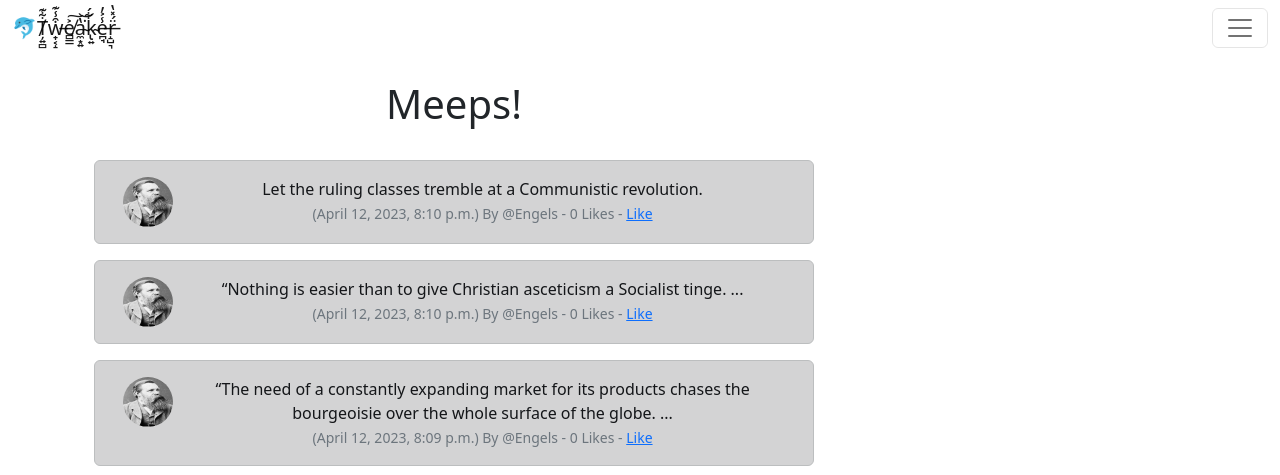
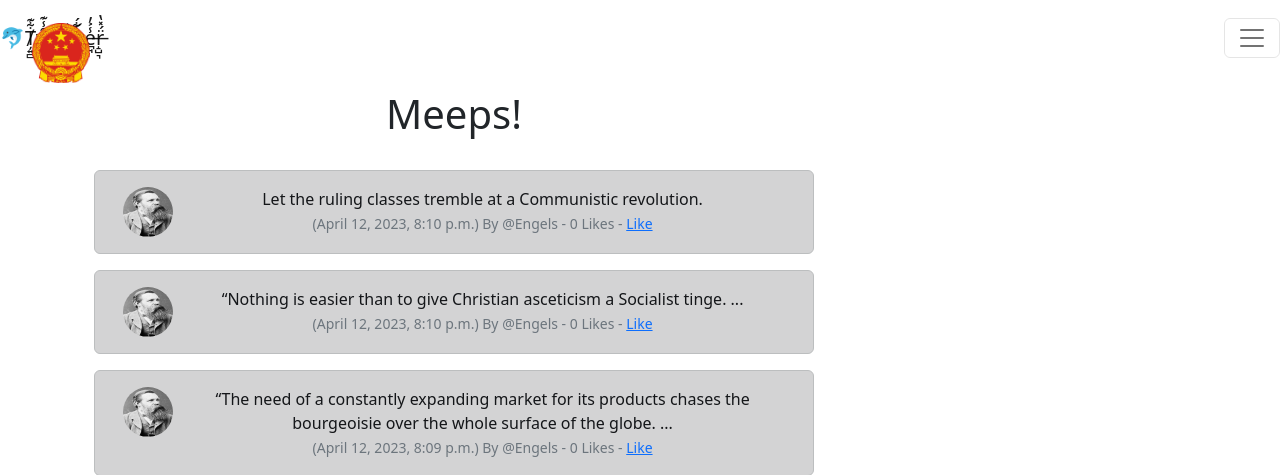
Before and after one commit to ANARCYPHER/Social_Tweaker, a Django app: page / in a window 1280 px wide. Shown: the top 475 px of the page. Run offline with Django 4.2, Linux system fonts and the light colour scheme; data comes from the database, SQL or seed files in the repository.

Commit message:
`logofavico`

```diff
--- a/social_tweaker/tweaker/templates/navbar.html
+++ b/social_tweaker/tweaker/templates/navbar.html
@@ -1,8 +1,12 @@
+{% load static %}
+
 <!--<nav class="navbar navbar-expand-lg navbar-dark bg-dark">-->
   <nav class="navbar" style="background-color: ##FDFEFE;">
 
   <div class="container-fluid">
-    <a class="navbar-brand" href="{% url 'index' %}">🐬Ț̸͍̻͋͊w̵̟͔̝͒̾͊e̸̻͇͐͠a̴̼͙͍̔͘͝k̴̢͍͋́e̵̪̘̾͐̓r̵̝̺͉̈́̽̔</a>
+    <a class="navbar-brand" href="{% url 'index' %}"></div><img src="{% static 'logo.png' %}" alt="google"
+  style="width:90px;height:60px; margin-left: auto; margin-right: auto; padding-left: 32px;  position: absolute;">🐬Ț̸͍̻͋͊w̵̟͔̝͒̾͊e̸̻͇͐͠a̴̼͙͍̔͘͝k̴̢͍͋́e̵̪̘̾͐̓r̵̝̺͉̈́̽̔</a>
+
     <button class="navbar-toggler" type="button" data-bs-toggle="collapse" data-bs-target="#navbarSupportedContent" aria-controls="navbarSupportedContent" aria-expanded="false" aria-label="Toggle navigation">
       <span class="navbar-toggler-icon"></span>
     </button>
```
Also changed, not shown: social_tweaker/media/images/Me_Aspen.png (deleted), social_tweaker/media/images/Me_Aspen_aP5NIqS.png (deleted), social_tweaker/media/images/bill.png (deleted), social_tweaker/media/images/jay-howse-wip24.jpg (deleted), social_tweaker/tweaker/static/logo.png (added).
